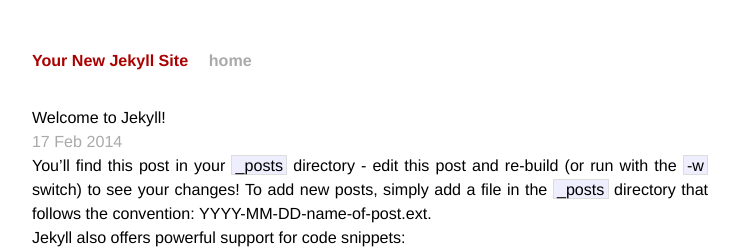
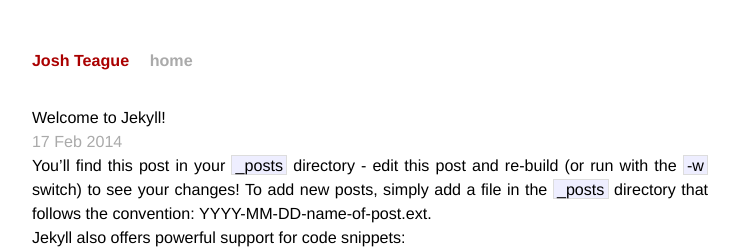
Before and after one commit to joshteague/joshteague.github.io, a Jekyll site: the page built from _posts/2014-02-17-welcome-to-jekyll.markdown, in a window 1280 px wide. Shown: the top 249 px of the page, without its empty margins (270-1009 px from the left). Built offline with Jekyll 4.4.1, drawn with Linux system fonts in a browser that asks for light colours; Markdown is read by kramdown in place of the engine named in the settings.

Commit message:
adds baseURL line to _config.yml

```diff
--- a/_config.yml
+++ b/_config.yml
@@ -1,3 +1,4 @@
-name: Your New Jekyll Site
+name: Josh Teague
 markdown: redcarpet
 pygments: true
+baseurl: /portfolio
```
